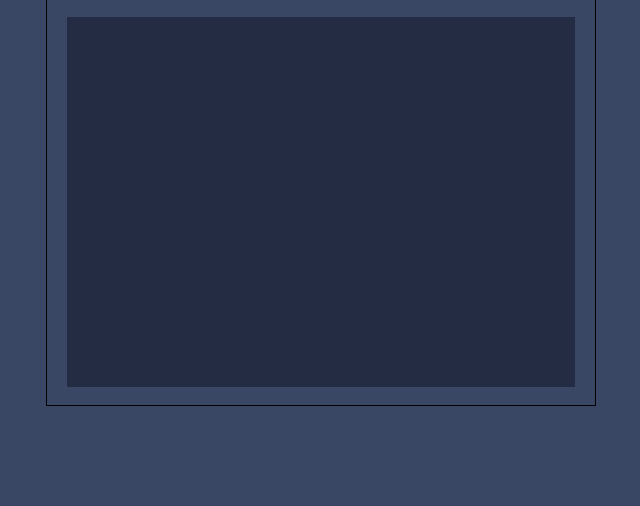
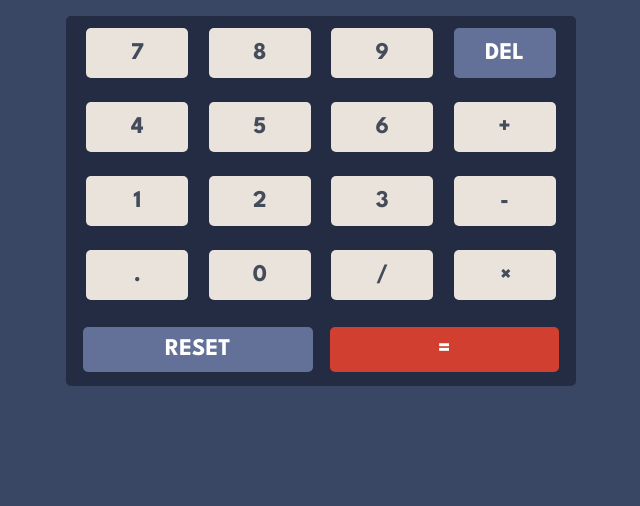
Before and after one commit to MounirWebDev/Calculator-App, a plain HTML site: page index.html in a window 1280 px wide. Shown: the part 294-800 px from the top of the page, without its empty margins (319-959 px from the left). Drawn offline with Linux system fonts and the light colour scheme.

Commit message:
the design is completly completed

```diff
--- a/assets/styles/index.css
+++ b/assets/styles/index.css
@@ -14,13 +14,13 @@ body {
     justify-content: center;
     align-items: center;
     font-family: 'League Spartan', sans-serif;
+    overflow-y: auto;
 }
 
 .calculator {
     width: 550px;
     height: 600px;
     padding: 20px;
-    border: 1px solid;
 }
 
 .calculator .headerContainer {
@@ -54,15 +54,17 @@ body {
     align-items: center;
 }
 
-.calculator .headerContainer .modeContainer .mode .modeNum{
+.calculator .headerContainer .modeContainer .mode .modeNum {
     width: 100%;
     margin-bottom: 10px;
     text-align: center;
 }
-.calculator .headerContainer .modeContainer .mode .modeNum span{
+
+.calculator .headerContainer .modeContainer .mode .modeNum span {
     cursor: pointer;
 }
-.calculator .headerContainer .modeContainer .mode .modeNum .secondTheme{
+
+.calculator .headerContainer .modeContainer .mode .modeNum .secondTheme {
     margin: 0 10px;
 }
 
@@ -74,7 +76,8 @@ body {
     position: relative;
     cursor: pointer;
 }
-.calculator .headerContainer .modeContainer .mode .pickMode .circle{
+
+.calculator .headerContainer .modeContainer .mode .pickMode .circle {
     width: 14px;
     height: 14px;
     border-radius: 50%;
@@ -84,21 +87,82 @@ body {
     left: 3px;
     transform: translateY(-50%);
 }
-.calculator .screen{
+
+.calculator .screen {
     padding: 10px 20px;
     width: 100%;
     height: 100px;
     margin: 20px 0;
     color: #fff;
     background-color: #182034;
+    border-radius: 5px;
     font-size: 3.5em;
     display: flex;
     justify-content: end;
     align-items: center;
     overflow: hidden;
 }
-.calculator .keyPad{
+
+.calculator .keyPad {
     width: 100%;
     height: 370px;
     background-color: #232c43;
+    border-radius: 5px;
 }
+
+.calculator .keyPad .row {
+    width: 100%;
+    height: calc(370px / 5);
+    display: flex;
+    flex-direction: row-reverse;
+    justify-content: space-evenly;
+    align-items: center;
+}
+
+.calculator .keyPad .row .key {
+    width: 20%;
+    height: 50px;
+    border-radius: 5px;
+    font-size: 1.5em;
+    background-color: #eae3dc;
+    color: #444b5a;
+    display: flex;
+    justify-content: center;
+    align-items: center;
+    cursor: pointer;
+}
+
+.calculator .keyPad .row .key.del {
+    text-transform: uppercase;
+    color: #fff;
+    background-color: #637097;
+}
+
+.calculator .keyPad .row .key.additonRotate span {
+    transform: rotate(46deg);
+}
+
+.calculator .keyPad .row .bottomKey {
+    width: 45%;
+    height: 45px;
+    text-align: center;
+    border-radius: 5px;
+    font-size: 1.5em;
+    display: flex;
+    justify-content: center;
+    align-items: center;
+    cursor: pointer;
+}
+
+.calculator .keyPad .row .reset {
+    color: #fff;
+    text-transform: uppercase;
+    background-color: #637097;
+}
+
+.calculator .keyPad .row .quality {
+    color: #fff;
+    background-color: #d03f2f;
+}
+
+/* responsive */
--- a/index.html
+++ b/index.html
@@ -32,7 +32,38 @@
       <div>399,981</div>
     </div>
     <div class="keyPad">
-
+      <div class="row">
+        <div class="key del">del</div>
+        <div class="key">9</div>
+        <div class="key">8</div>
+        <div class="key">7</div>
+      </div>
+      <div class="row">
+        <div class="key">+</div>
+        <div class="key">6</div>
+        <div class="key">5</div>
+        <div class="key">4</div>
+      </div>
+      <div class="row">
+        <div class="key">-</div>
+        <div class="key">3</div>
+        <div class="key">2</div>
+        <div class="key">1</div>
+      </div>
+      <div class="row">
+        <div class="key additonRotate"><span>+</span></div>
+        <div class="key">/</div>
+        <div class="key">0</div>
+        <div class="key">.</div>
+      </div>
+      <div class="row">
+        <div class="bottomKey quality">
+          =
+        </div>
+        <div class="bottomKey reset">
+          reset
+        </div>
+      </div>
     </div>
   </main>
 </body>
```
